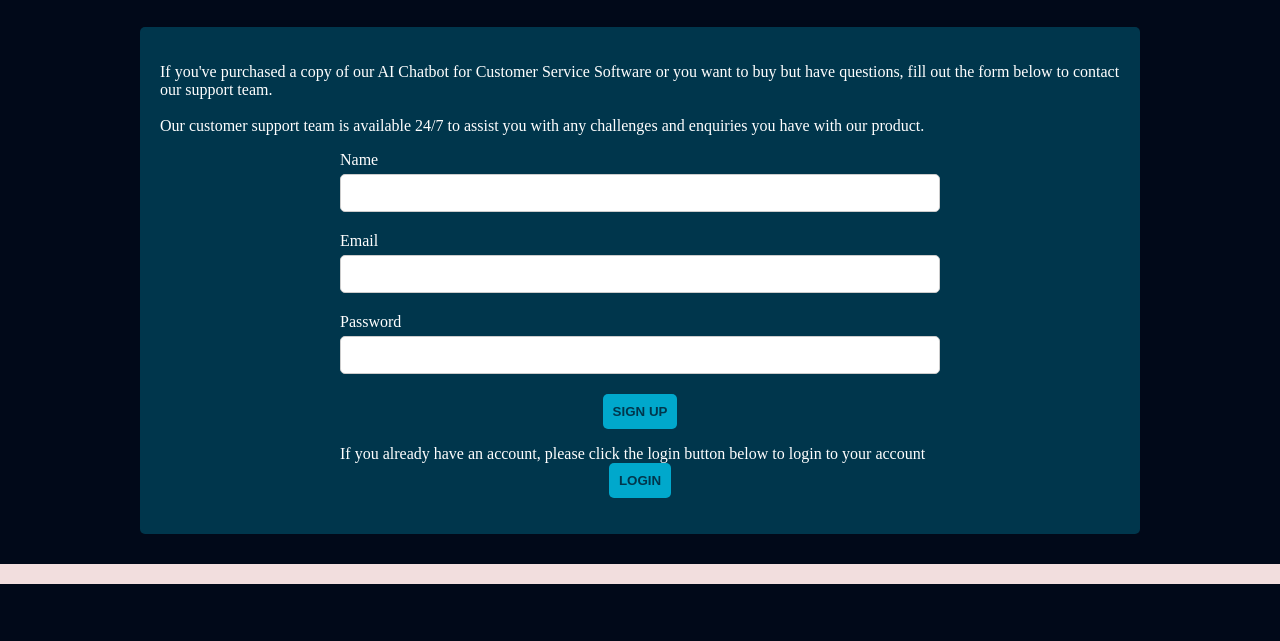
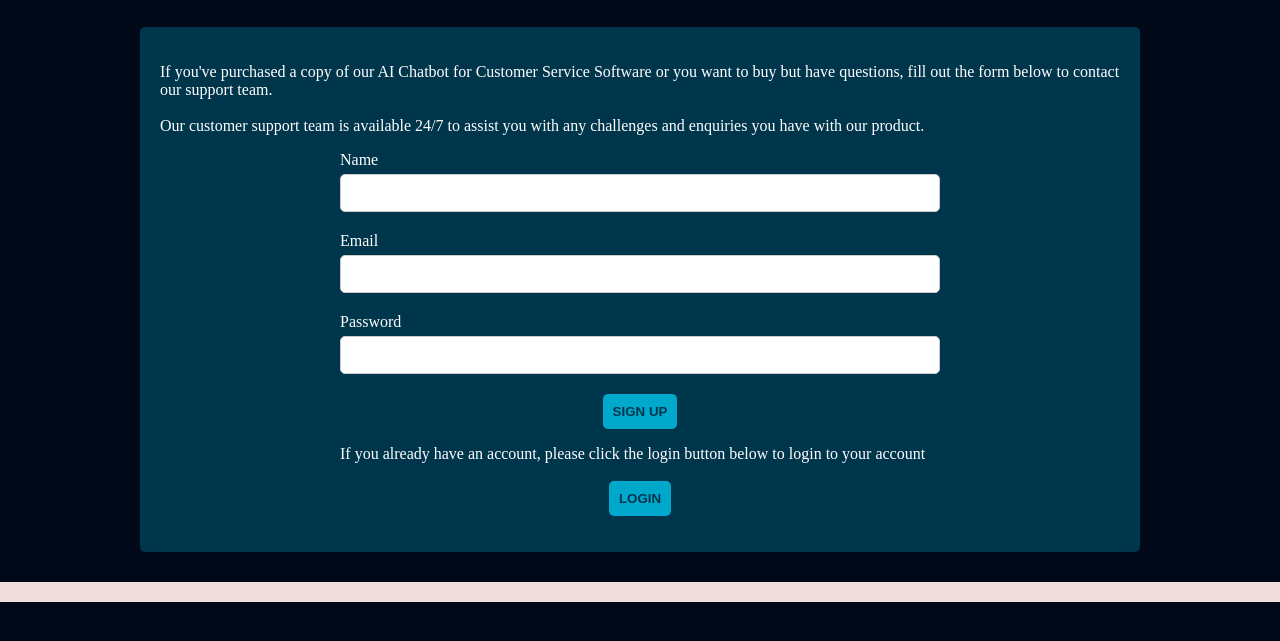
Before and after one commit to SundaysTechLab/ai-chatbot, a website: page frontend/index.html in a window 1280 px wide. Shown: the part 143-784 px from the top of the page. Drawn offline with Linux system fonts and the light colour scheme; no server answers.

Commit message:
index.html

```diff
--- a/frontend/index.html
+++ b/frontend/index.html
@@ -35,7 +35,7 @@
                     <input type="password" id="password" name="password" required>
                 </div>
                 <button type="submit">SIGN UP</button>
-                <p>If you already have an account, please click the login button below to login to your account <button class="login-button" onclick="location.href='/login'">LOGIN</button>
+                <p>If you already have an account, please click the login button below to login to your account <br></br> <button class="login-button" onclick="location.href='/login'">LOGIN</button>
             </form>
         </main>
     </div>
```
